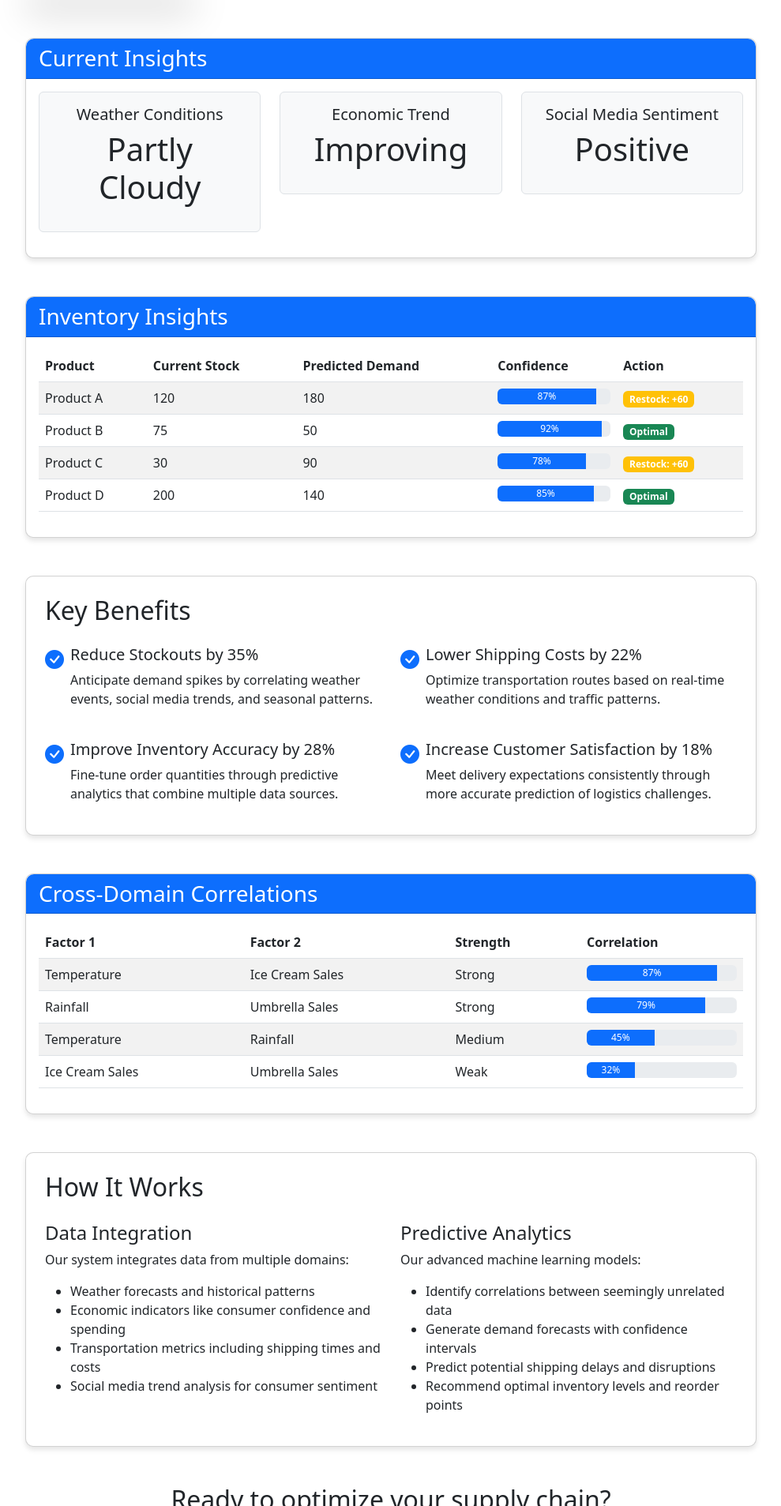
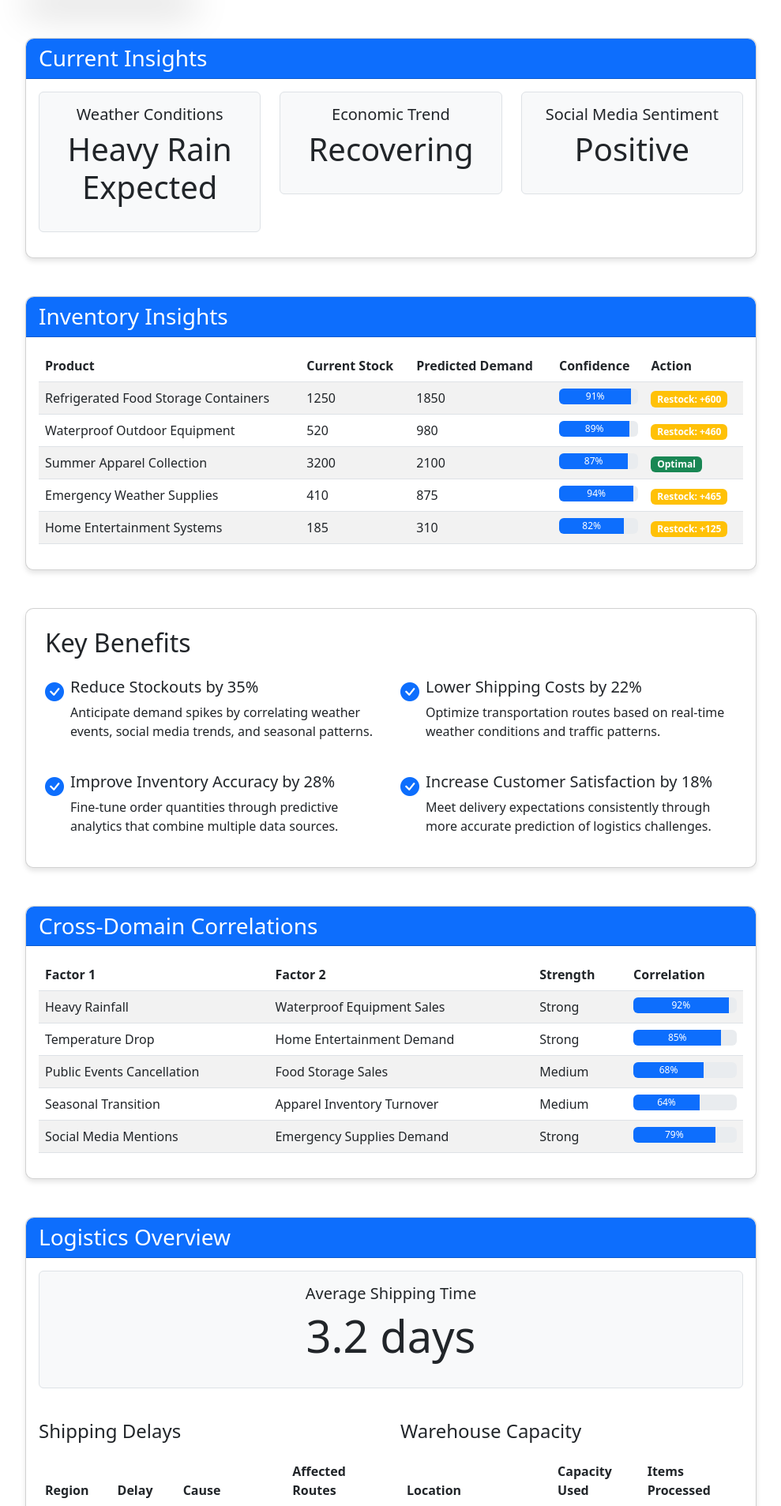
Before and after one commit to damolasolanke/Cross_Domain_Predictive_Analytics_Dashboard, a Flask app: page /use-cases/supply-chain in a window 1280 px wide. Shown: the part 335-2242 px from the top of the page at 79% size, without its empty margins (145-1134 px from the left). Run offline with Flask 2, Linux system fonts and the light colour scheme.

Commit message:
Added realistic supply chain mock data and enhanced template

```diff
--- a/app/templates/use_cases/supply_chain.html
+++ b/app/templates/use_cases/supply_chain.html
@@ -205,6 +205,97 @@
         </div>
     </div>
 
+    <!-- Logistics Data Section -->
+    <div class="row mb-5">
+        <div class="col-md-10 offset-md-1">
+            <div class="card dashboard-card">
+                <div class="card-header bg-primary text-white">
+                    <h3 class="mb-0">Logistics Overview</h3>
+                </div>
+                <div class="card-body">
+                    <div class="row mb-4">
+                        <div class="col-12 text-center">
+                            <div class="p-3 border rounded bg-light mb-3">
+                                <h5>Average Shipping Time</h5>
+                                <p class="display-4">{{ data.logistics_data.average_shipping_time }} days</p>
+                            </div>
+                        </div>
+                    </div>
+
+                    <div class="row">
+                        <div class="col-md-6 mb-4">
+                            <h4 class="mb-3">Shipping Delays</h4>
+                            <div class="table-responsive">
+                                <table class="table table-striped">
+                                    <thead>
+                                        <tr>
+                                            <th>Region</th>
+                                            <th>Delay</th>
+                                            <th>Cause</th>
+                                            <th>Affected Routes</th>
+                                        </tr>
+                                    </thead>
+                                    <tbody>
+                                        {% for delay in data.logistics_data.shipping_delays %}
+                                        <tr>
+                                            <td>{{ delay.region }}</td>
+                                            <td>
+                                                {% if delay.delay_hours >= 24 %}
+                                                    <span class="badge bg-danger">{{ delay.delay_hours }} hours</span>
+                                                {% elif delay.delay_hours >= 8 %}
+                                                    <span class="badge bg-warning">{{ delay.delay_hours }} hours</span>
+                                                {% else %}
+                                                    <span class="badge bg-success">{{ delay.delay_hours }} hours</span>
+                                                {% endif %}
+                                            </td>
+                                            <td>{{ delay.cause }}</td>
+                                            <td>{{ delay.affected_routes }}</td>
+                                        </tr>
+                                        {% endfor %}
+                                    </tbody>
+                                </table>
+                            </div>
+                        </div>
+                        <div class="col-md-6 mb-4">
+                            <h4 class="mb-3">Warehouse Capacity</h4>
+                            <div class="table-responsive">
+                                <table class="table table-striped">
+                                    <thead>
+                                        <tr>
+                                            <th>Location</th>
+                                            <th>Capacity Used</th>
+                                            <th>Items Processed</th>
+                                        </tr>
+                                    </thead>
+                                    <tbody>
+                                        {% for warehouse in data.logistics_data.warehouse_capacity %}
+                                        <tr>
+                                            <td>{{ warehouse.location }}</td>
+                                            <td>
+                                                <div class="progress" style="height: 20px;">
+                                                    <div class="progress-bar {% if warehouse.capacity_used > 0.9 %}bg-danger{% elif warehouse.capacity_used > 0.8 %}bg-warning{% else %}bg-success{% endif %}"
+                                                        role="progressbar"
+                                                        style="width: {{ warehouse.capacity_used * 100 }}%;"
+                                                        aria-valuenow="{{ warehouse.capacity_used * 100 }}"
+                                                        aria-valuemin="0"
+                                                        aria-valuemax="100">
+                                                        {{ (warehouse.capacity_used * 100)|int }}%
+                                                    </div>
+                                                </div>
+                                            </td>
+                                            <td>{{ warehouse.items_processed_daily }}</td>
+                                        </tr>
+                                        {% endfor %}
+                                    </tbody>
+                                </table>
+                            </div>
+                        </div>
+                    </div>
+                </div>
+            </div>
+        </div>
+    </div>
+
     <!-- How It Works Section -->
     <div class="row mb-5">
         <div class="col-md-10 offset-md-1">
--- a/direct_server.py
+++ b/direct_server.py
@@ -118,23 +118,38 @@ def correlation():
 @app.route('/use-cases/supply-chain')
 def supply_chain_use_case():
     """Supply Chain Optimization use case page"""
-    # Create mock data for the template
+    # Create realistic mock data for the template
     mock_data = {
-        'weather_forecast': {'condition': 'Partly Cloudy'},
-        'economic_indicators': {'trend': 'improving'},
-        'social_media_trends': {'sentiment': 'positive'},
+        'weather_forecast': {'condition': 'Heavy Rain Expected'},
+        'economic_indicators': {'trend': 'recovering', 'gdp_growth': 2.3, 'consumer_confidence': 98.5},
+        'social_media_trends': {'sentiment': 'positive', 'trending_topics': ['sustainable packaging', 'same-day delivery']},
         'inventory_insights': [
-            {'product': 'Product A', 'current_stock': 120, 'predicted_demand': 180, 'confidence': 0.87, 'restock_recommendation': 60},
-            {'product': 'Product B', 'current_stock': 75, 'predicted_demand': 50, 'confidence': 0.92, 'restock_recommendation': 0},
-            {'product': 'Product C', 'current_stock': 30, 'predicted_demand': 90, 'confidence': 0.78, 'restock_recommendation': 60},
-            {'product': 'Product D', 'current_stock': 200, 'predicted_demand': 140, 'confidence': 0.85, 'restock_recommendation': 0}
+            {'product': 'Refrigerated Food Storage Containers', 'current_stock': 1250, 'predicted_demand': 1850, 'confidence': 0.91, 'restock_recommendation': 600},
+            {'product': 'Waterproof Outdoor Equipment', 'current_stock': 520, 'predicted_demand': 980, 'confidence': 0.89, 'restock_recommendation': 460},
+            {'product': 'Summer Apparel Collection', 'current_stock': 3200, 'predicted_demand': 2100, 'confidence': 0.87, 'restock_recommendation': 0},
+            {'product': 'Emergency Weather Supplies', 'current_stock': 410, 'predicted_demand': 875, 'confidence': 0.94, 'restock_recommendation': 465},
+            {'product': 'Home Entertainment Systems', 'current_stock': 185, 'predicted_demand': 310, 'confidence': 0.82, 'restock_recommendation': 125}
         ],
         'correlations': [
-            {'factor1': 'Temperature', 'factor2': 'Ice Cream Sales', 'strength': 'strong', 'correlation': 0.87},
-            {'factor1': 'Rainfall', 'factor2': 'Umbrella Sales', 'strength': 'strong', 'correlation': 0.79},
-            {'factor1': 'Temperature', 'factor2': 'Rainfall', 'strength': 'medium', 'correlation': 0.45},
-            {'factor1': 'Ice Cream Sales', 'factor2': 'Umbrella Sales', 'strength': 'weak', 'correlation': 0.32}
-        ]
+            {'factor1': 'Heavy Rainfall', 'factor2': 'Waterproof Equipment Sales', 'strength': 'strong', 'correlation': 0.92},
+            {'factor1': 'Temperature Drop', 'factor2': 'Home Entertainment Demand', 'strength': 'strong', 'correlation': 0.85},
+            {'factor1': 'Public Events Cancellation', 'factor2': 'Food Storage Sales', 'strength': 'medium', 'correlation': 0.68},
+            {'factor1': 'Seasonal Transition', 'factor2': 'Apparel Inventory Turnover', 'strength': 'medium', 'correlation': 0.64},
+            {'factor1': 'Social Media Mentions', 'factor2': 'Emergency Supplies Demand', 'strength': 'strong', 'correlation': 0.79}
+        ],
+        'logistics_data': {
+            'average_shipping_time': 3.2,
+            'shipping_delays': [
+                {'region': 'Northeast', 'delay_hours': 24, 'cause': 'Weather conditions', 'affected_routes': 12},
+                {'region': 'Midwest', 'delay_hours': 6, 'cause': 'Increased volume', 'affected_routes': 8},
+                {'region': 'Southeast', 'delay_hours': 2, 'cause': 'Local congestion', 'affected_routes': 4}
+            ],
+            'warehouse_capacity': [
+                {'location': 'Chicago Distribution Center', 'capacity_used': 0.82, 'items_processed_daily': 12500},
+                {'location': 'Atlanta Fulfillment Center', 'capacity_used': 0.76, 'items_processed_daily': 9800},
+                {'location': 'Phoenix Regional Warehouse', 'capacity_used': 0.92, 'items_processed_daily': 8700}
+            ]
+        }
     }
 
     return render_template('use_cases/supply_chain.html', title='Supply Chain Optimization', data=mock_data)
```
